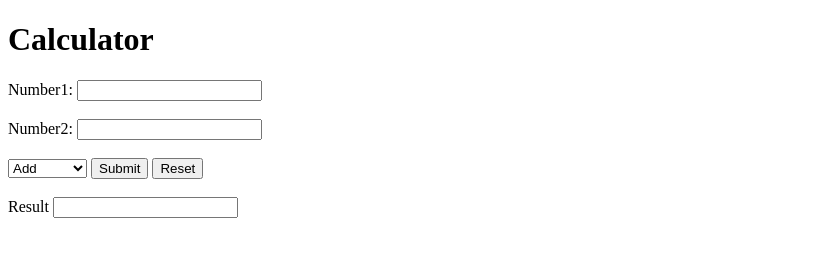
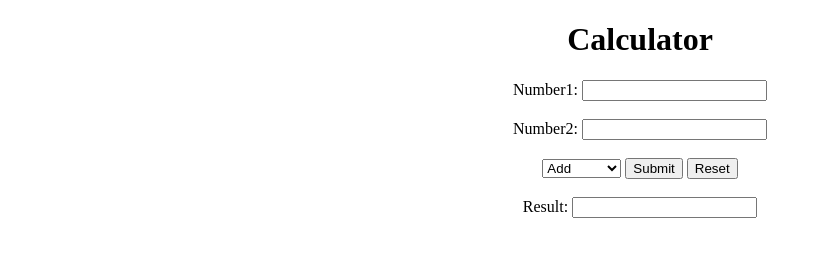
Before and after one commit to AdviArvi/JavaScript, a website: page task1.html in a window 1280 px wide. Shown: the whole page, without its empty margins (0-822 px from the left). Drawn offline with Linux system fonts and the light colour scheme.

Commit message:
Taskmodulus

```diff
--- a/task1.html
+++ b/task1.html
@@ -1,14 +1,22 @@
 <!DOCTYPE html>
 <html lang="en">
   <head>
-    <!-- <meta charset="UTF-8" />
-    <meta name="viewport" content="width=device-width, initial-scale=1.0" />
-    <title>Document</title> -->
+    <!-- <link rel="stylesheet" type="text/css" href="style.css"> -->
+    <style>
+#cc{
+        height:300px;
+        width:450px;
+        border:black grove 2px;
+        border-radius:10px;
+        border-color:black;
+      }
+      </style>
   </head>
   <body>
-    <div id="sk">
-      <h1>Calculator</h1>
-      <form>
+    <center>
+    <div class="cc">
+      <h1><center>Calculator</center></h1>
+      <form name='myForm'>
         Number1:
         <input type="number" id="num1" name="num1" />
         <br />
@@ -22,32 +30,22 @@
           <option value="-">Substract</option>
           <option value="/">Divide</option>
           <option value="*">Muliply</option>
+          <option value="%">Modulus</option>
         </select>
-        <button type="submit" onclick="sub()">Submit</button>
-        <button type="reset">Reset</button>
+        <input type='button' onclick="sub()" value='Submit'/>
+        <input type="reset"/>
         <br />
         <br />
-        <label for="result">Result</label>
+        Result:
         <input type="text" id="result" />
+
+
+
       </form>
     </div>
-    <!-- <script src="./task1.js"></script> -->
-    <script>
-      function sub() {
-        var n1 = document.getElementById("num1").value;
-        var n2 = document.getElementById("num2").value;
-        var oper = document.getElementById("operator").value;
+    <script src="./task1.js"></script>
 
-        if (oper === "+") {
-          document.getElementById("result").value = n1 + n2;
-        } else if (oper === "-") {
-          document.getElementById("result").value = n1 - n2;
-        } else if (oper === "/") {
-          document.getElementById("result").value = n1 / n2;
-        } else if (oper === "*") {
-          document.getElementById("result").value = n1 * n2;
-        }
-      }
-    </script>
+
+
   </body>
 </html>
--- a/task1.js
+++ b/task1.js
@@ -1,16 +1,41 @@
 
 
-const butts=document.querySelector('.b');
+function sub() {
+        const n1 = parseInt(document.getElementById("num1").value);
+        console.log(n1);
+        const n2 = parseInt(document.getElementById("num2").value);
+        console.log(n2);
+        const oper = document.getElementById("operator").value;
+        if(isNaN(n1)||isNaN(n2))
+        {
+          alert("Enter valid number")
+        }
 
-    function sub()
-    {
-        var num1=document.querySelector('#num1').value;
-        var num2=document.querySelector('#num2').value;
-        var oper=document.querySelector('#operators').value;
+        else if (oper === "+") {
+          document.getElementById("result").value = n1 + n2;
+          console.log(n1+n2);
+        } else if (oper === "-") {
+          document.getElementById("result").value = n1 - n2;
+          console.log(n1-n2);
+        } else if (oper === "/") {
 
-        if(oper==="Add")
-        {
-            document.querySelector('#res').value=num1+num2;
+          if(n2=='0'&& n1=='0'||n2=='0')
+          {
+            alert("Unable to divide");
+          }
+          else
+          {
+          document.getElementById("result").value = n1 / n2;
+          console.log(n1/n2);
+          }
         }
-    }
-    // butts.addEventListener('click',sub);
+        else if (oper === "*") {
+          document.getElementById("result").value = n1 * n2;
+          console.log(n1*n2);
+        }
+        else if(oper==='%'){
+            document.getElementById("result").value = n1 % n2;
+            document.write("The modulus of " +n1+ " and " +n2+ " is " +n1%n2);
+
+        }
+      }
```
